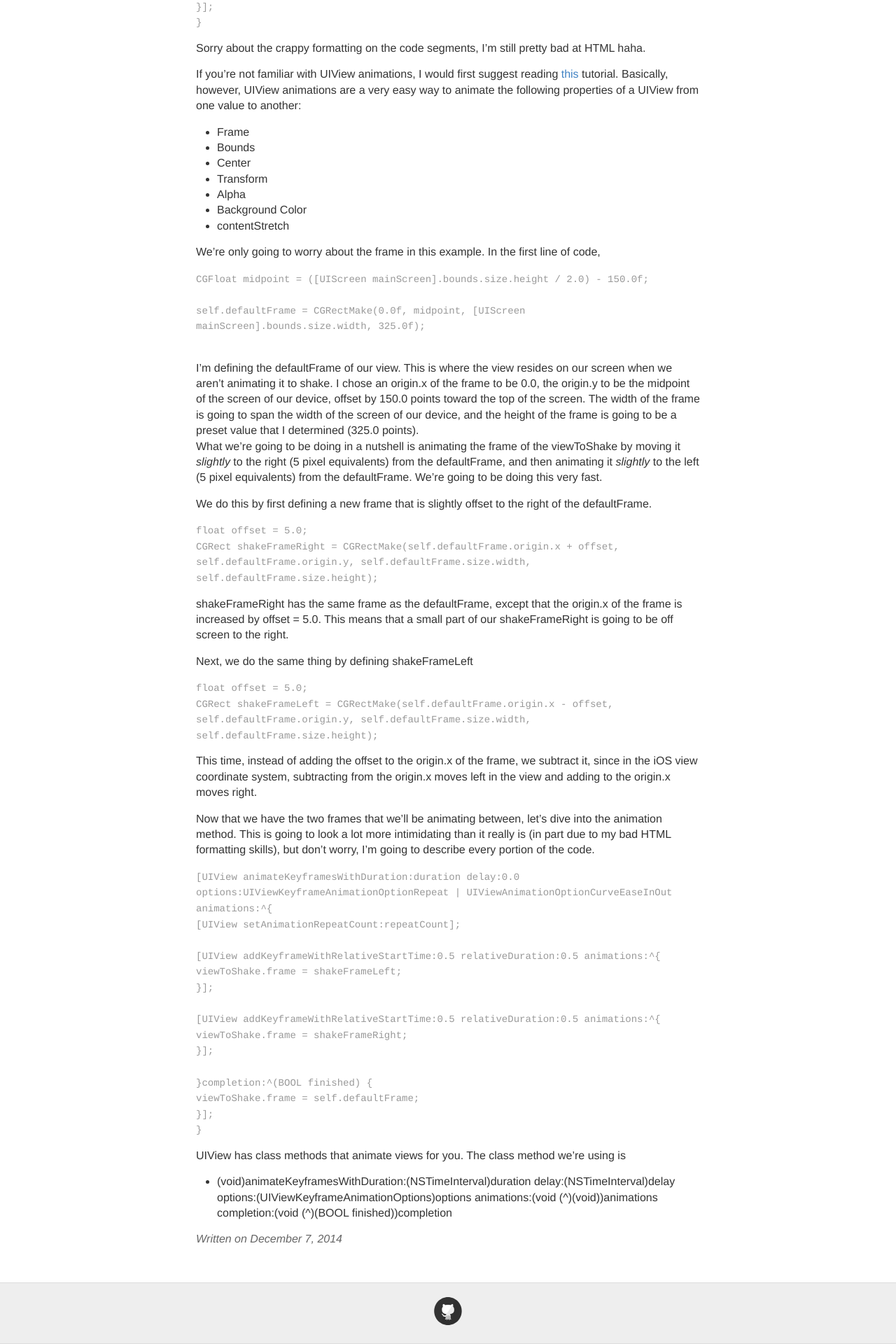
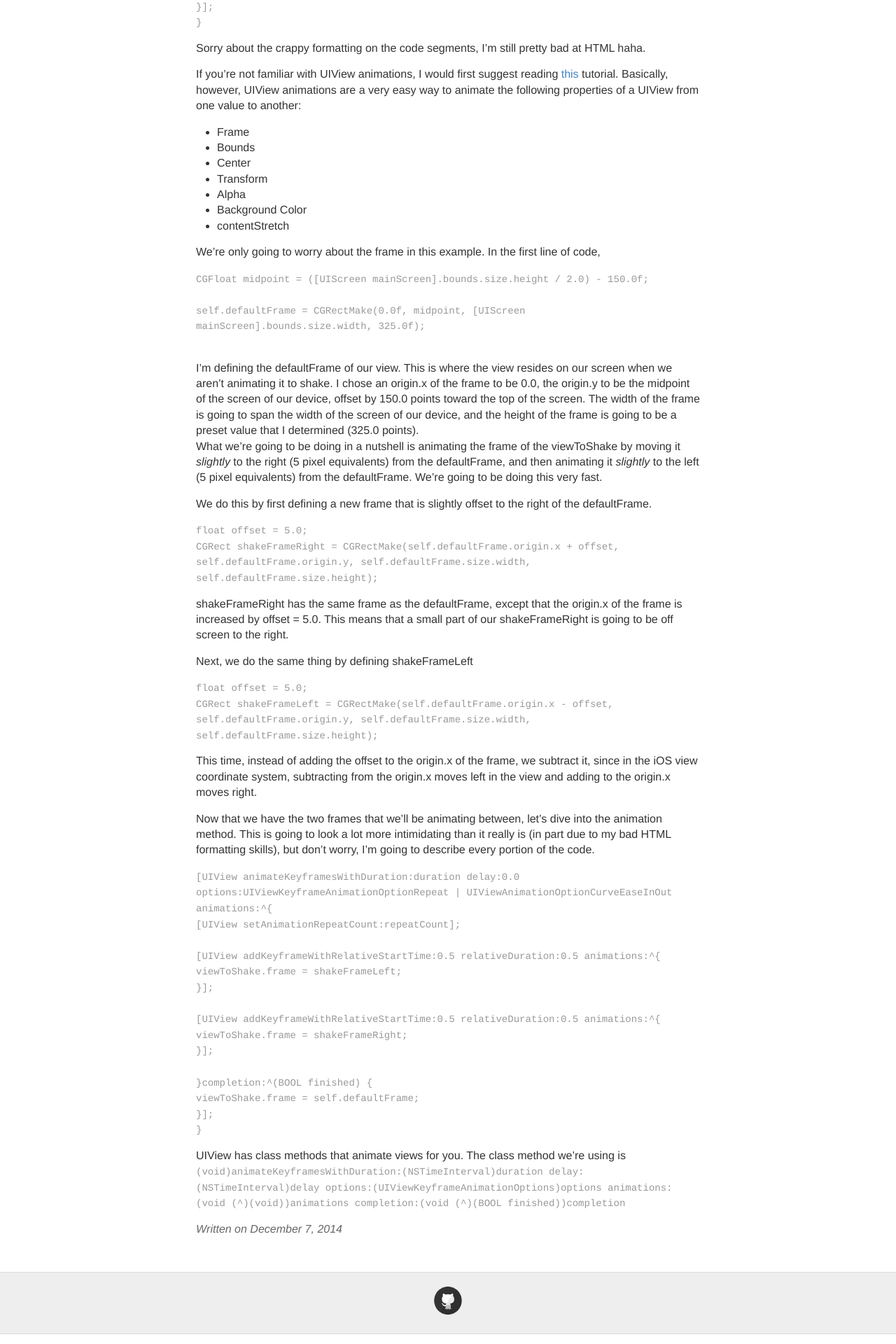
Before and after one commit to trentyou/trentyou.github.io, a Jekyll site: the page built from _posts/2014-12-7-Shaking a UIView.md, in a window 1280 px wide. Shown: the part 3139-5059 px from the top of the page at 70% size. Built offline with Jekyll 4.4.1, drawn with Linux system fonts in a browser that asks for light colours.

Commit message:
Updated 2014-12-7-Shaking a UIView.md

```diff
--- a/_posts/2014-12-7-Shaking a UIView.md
+++ b/_posts/2014-12-7-Shaking a UIView.md
@@ -185,9 +185,10 @@ Now that we have the two frames that we'll be animating between, let's dive into
 </div>
 
 UIView has class methods that animate views for you. The class method we're using is
-
-+ (void)animateKeyframesWithDuration:(NSTimeInterval)duration
+<code>
+(void)animateKeyframesWithDuration:(NSTimeInterval)duration
                                delay:(NSTimeInterval)delay
                              options:(UIViewKeyframeAnimationOptions)options
                           animations:(void (^)(void))animations
                           completion:(void (^)(BOOL finished))completion
+</code>
```
